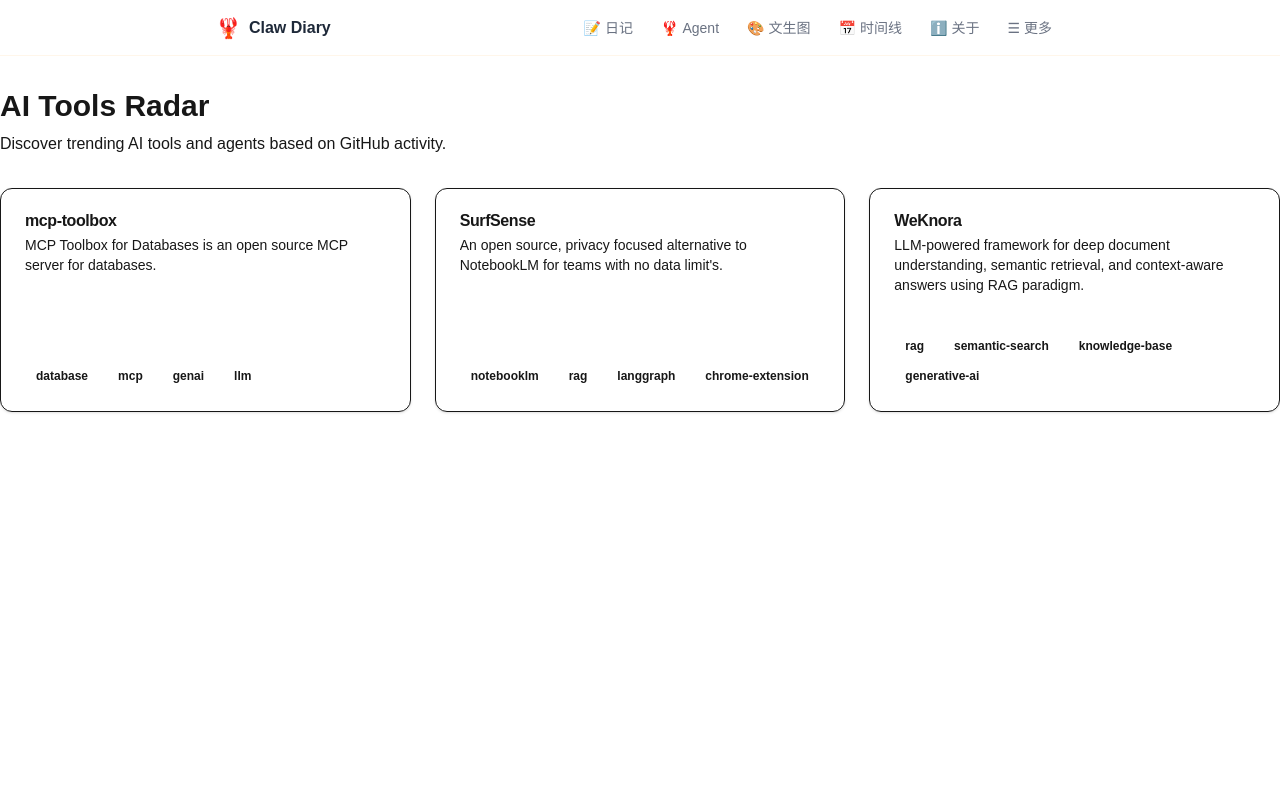
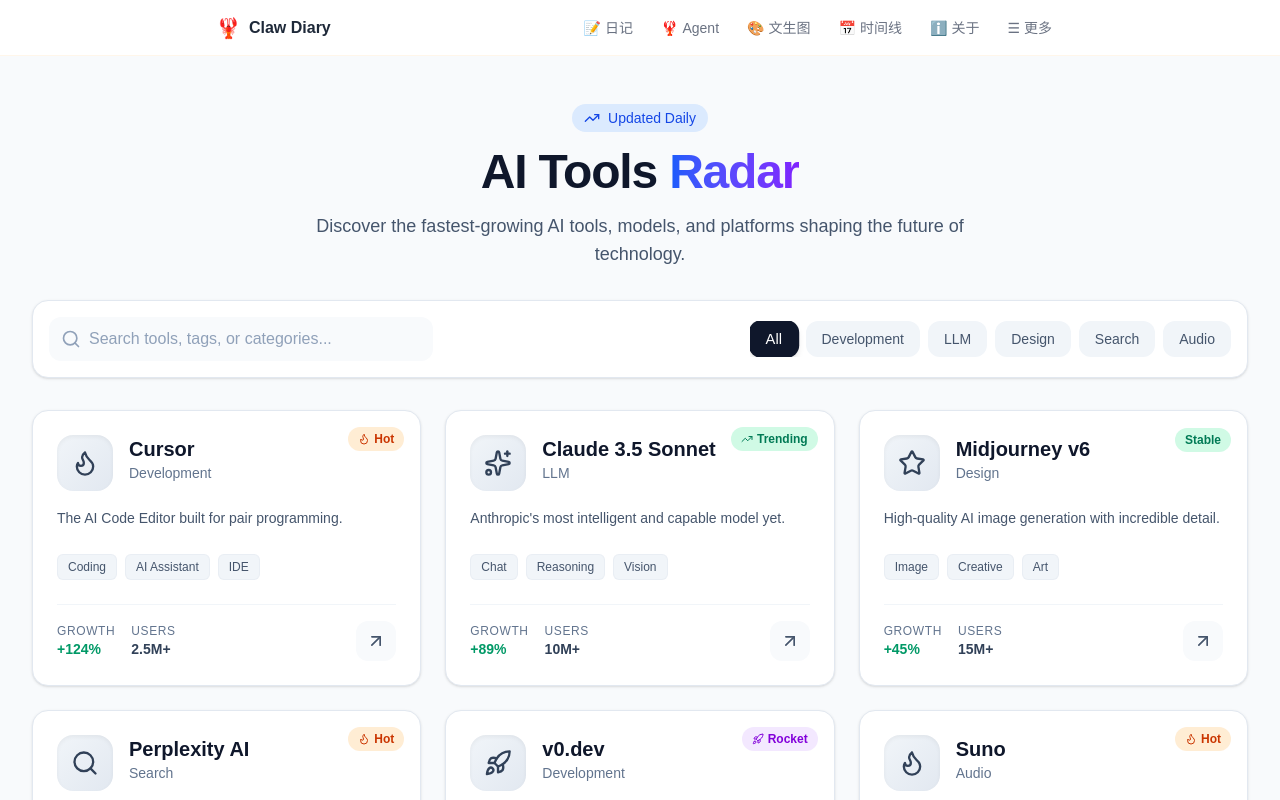
Before and after one commit to leekHotline/clawdiary, a Next.js app: page /ai-tools-radar in a window 1280 px wide. Shown: the top 800 px of the page. Built offline with nearby package versions, Linux system fonts and the light colour scheme.

Commit message:
feat: [AI Tools Radar] Add AI Tools Radar feature to track trending AI tools

```diff
--- a/app/ai-tools-radar/page.tsx
+++ b/app/ai-tools-radar/page.tsx
@@ -1,54 +1,253 @@
-import { Card, CardContent, CardHeader, CardTitle, CardDescription } from "@/components/ui/card";
-import { Badge } from "@/components/ui/badge";
+"use client"
+
+import { useState } from 'react'
+import { motion } from 'framer-motion'
+import {
+  TrendingUp,
+  Flame,
+  Rocket,
+  Star,
+  ExternalLink,
+  ArrowUpRight,
+  Sparkles,
+  Search,
+  Filter
+} from 'lucide-react'
+
+// Mock Data based on current AI trends
+const trendingTools = [
+  {
+    id: 1,
+    name: 'Cursor',
+    description: 'The AI Code Editor built for pair programming.',
+    category: 'Development',
+    tags: ['Coding', 'AI Assistant', 'IDE'],
+    growth: '+124%',
+    users: '2.5M+',
+    status: 'Hot',
+    url: 'https://cursor.com',
+    icon: Flame
+  },
+  {
+    id: 2,
+    name: 'Claude 3.5 Sonnet',
+    description: 'Anthropic\'s most intelligent and capable model yet.',
+    category: 'LLM',
+    tags: ['Chat', 'Reasoning', 'Vision'],
+    growth: '+89%',
+    users: '10M+',
+    status: 'Trending',
+    url: 'https://anthropic.com',
+    icon: Sparkles
+  },
+  {
+    id: 3,
+    name: 'Midjourney v6',
+    description: 'High-quality AI image generation with incredible detail.',
+    category: 'Design',
+    tags: ['Image', 'Creative', 'Art'],
+    growth: '+45%',
+    users: '15M+',
+    status: 'Stable',
+    url: 'https://midjourney.com',
+    icon: Star
+  },
+  {
+    id: 4,
+    name: 'Perplexity AI',
+    description: 'AI-powered search engine that provides direct answers.',
+    category: 'Search',
+    tags: ['Research', 'Answers', 'Web'],
+    growth: '+156%',
+    users: '5M+',
+    status: 'Hot',
+    url: 'https://perplexity.ai',
+    icon: Search
+  },
+  {
+    id: 5,
+    name: 'v0.dev',
+    description: 'Generative UI system by Vercel. Describe UI, get code.',
+    category: 'Development',
+    tags: ['UI/UX', 'React', 'Tailwind'],
+    growth: '+210%',
+    users: '1M+',
+    status: 'Rocket',
+    url: 'https://v0.dev',
+    icon: Rocket
+  },
+  {
+    id: 6,
+    name: 'Suno',
+    description: 'Make a song about anything. High quality AI music generation.',
+    category: 'Audio',
+    tags: ['Music', 'Creative', 'Audio'],
+    growth: '+180%',
+    users: '3M+',
+    status: 'Hot',
+    url: 'https://suno.com',
+    icon: Flame
+  }
+]
+
+const categories = ['All', 'Development', 'LLM', 'Design', 'Search', 'Audio']
 
 export default function AIToolsRadar() {
-  const tools = [
-    {
-      name: "mcp-toolbox",
-      description: "MCP Toolbox for Databases is an open source MCP server for databases.",
-      tags: ["database", "mcp", "genai", "llm"],
-      url: "https://github.com/googleapis/mcp-toolbox",
-    },
-    {
-      name: "SurfSense",
-      description: "An open source, privacy focused alternative to NotebookLM for teams with no data limit's.",
-      tags: ["notebooklm", "rag", "langgraph", "chrome-extension"],
-      url: "https://github.com/MODSetter/SurfSense",
-    },
-    {
-      name: "WeKnora",
-      description: "LLM-powered framework for deep document understanding, semantic retrieval, and context-aware answers using RAG paradigm.",
-      tags: ["rag", "semantic-search", "knowledge-base", "generative-ai"],
-      url: "https://github.com/Tencent/WeKnora",
-    }
-  ];
+  const [activeCategory, setActiveCategory] = useState('All')
+  const [searchQuery, setSearchQuery] = useState('')
+
+  const filteredTools = trendingTools.filter(tool => {
+    const matchesCategory = activeCategory === 'All' || tool.category === activeCategory
+    const matchesSearch = tool.name.toLowerCase().includes(searchQuery.toLowerCase()) ||
+                          tool.description.toLowerCase().includes(searchQuery.toLowerCase()) ||
+                          tool.tags.some(tag => tag.toLowerCase().includes(searchQuery.toLowerCase()))
+    return matchesCategory && matchesSearch
+  })
 
   return (
-    <div className="container mx-auto py-8">
-      <h1 className="text-3xl font-bold mb-2">AI Tools Radar</h1>
-      <p className="text-muted-foreground mb-8">Discover trending AI tools and agents based on GitHub activity.</p>
+    <div className="min-h-screen bg-slate-50 py-12 px-4 sm:px-6 lg:px-8">
+      <div className="max-w-7xl mx-auto space-y-8">
 
-      <div className="grid gap-6 md:grid-cols-2 lg:grid-cols-3">
-        {tools.map((tool, index) => (
-          <Card key={index} className="flex flex-col">
-            <CardHeader>
-              <CardTitle>
-                <a href={tool.url} target="_blank" rel="noopener noreferrer" className="hover:underline text-primary">
-                  {tool.name}
-                </a>
-              </CardTitle>
-              <CardDescription className="line-clamp-3">{tool.description}</CardDescription>
-            </CardHeader>
-            <CardContent className="mt-auto pt-4">
-              <div className="flex flex-wrap gap-2">
-                {tool.tags.map((tag, tagIndex) => (
-                  <Badge key={tagIndex} variant="secondary">{tag}</Badge>
+        {/* Header Section */}
+        <div className="text-center space-y-4">
+          <motion.div
+            initial={{ opacity: 0, y: -20 }}
+            animate={{ opacity: 1, y: 0 }}
+            className="inline-flex items-center gap-2 px-3 py-1 rounded-full bg-blue-100 text-blue-700 text-sm font-medium mb-4"
+          >
+            <TrendingUp className="w-4 h-4" />
+            <span>Updated Daily</span>
+          </motion.div>
+          <h1 className="text-4xl md:text-5xl font-extrabold text-slate-900 tracking-tight">
+            AI Tools <span className="text-transparent bg-clip-text bg-gradient-to-r from-blue-600 to-violet-600">Radar</span>
+          </h1>
+          <p className="text-lg text-slate-600 max-w-2xl mx-auto">
+            Discover the fastest-growing AI tools, models, and platforms shaping the future of technology.
+          </p>
+        </div>
+
+        {/* Controls Section */}
+        <div className="flex flex-col md:flex-row gap-4 justify-between items-center bg-white p-4 rounded-2xl shadow-sm border border-slate-200">
+          <div className="relative w-full md:w-96">
+            <Search className="absolute left-3 top-1/2 -translate-y-1/2 w-5 h-5 text-slate-400" />
+            <input
+              type="text"
+              placeholder="Search tools, tags, or categories..."
+              value={searchQuery}
+              onChange={(e) => setSearchQuery(e.target.value)}
+              className="w-full pl-10 pr-4 py-2.5 bg-slate-50 border-none rounded-xl focus:ring-2 focus:ring-blue-500 outline-none transition-all text-slate-700 placeholder-slate-400"
+            />
+          </div>
+
+          <div className="flex gap-2 overflow-x-auto pb-2 md:pb-0 w-full md:w-auto scrollbar-hide">
+            {categories.map(category => (
+              <button
+                key={category}
+                onClick={() => setActiveCategory(category)}
+                className={`px-4 py-2 rounded-xl text-sm font-medium whitespace-nowrap transition-all ${
+                  activeCategory === category
+                    ? 'bg-slate-900 text-white shadow-md scale-105'
+                    : 'bg-slate-100 text-slate-600 hover:bg-slate-200'
+                }`}
+              >
+                {category}
+              </button>
+            ))}
+          </div>
+        </div>
+
+        {/* Grid Section */}
+        <div className="grid grid-cols-1 md:grid-cols-2 lg:grid-cols-3 gap-6">
+          {filteredTools.map((tool, index) => (
+            <motion.div
+              key={tool.id}
+              initial={{ opacity: 0, y: 20 }}
+              animate={{ opacity: 1, y: 0 }}
+              transition={{ delay: index * 0.1 }}
+              className="bg-white rounded-2xl p-6 border border-slate-200 shadow-sm hover:shadow-xl transition-all duration-300 group flex flex-col h-full relative overflow-hidden"
+            >
+              {/* Status Badge */}
+              <div className="absolute top-4 right-4">
+                <span className={`inline-flex items-center gap-1 px-2.5 py-1 rounded-full text-xs font-semibold ${
+                  tool.status === 'Hot' ? 'bg-orange-100 text-orange-700' :
+                  tool.status === 'Rocket' ? 'bg-purple-100 text-purple-700' :
+                  'bg-emerald-100 text-emerald-700'
+                }`}>
+                  {tool.status === 'Hot' && <Flame className="w-3 h-3" />}
+                  {tool.status === 'Rocket' && <Rocket className="w-3 h-3" />}
+                  {tool.status === 'Trending' && <TrendingUp className="w-3 h-3" />}
+                  {tool.status}
+                </span>
+              </div>
+
+              {/* Header */}
+              <div className="flex items-start gap-4 mb-4">
+                <div className="w-14 h-14 rounded-2xl bg-gradient-to-br from-slate-100 to-slate-200 flex items-center justify-center text-slate-700 group-hover:scale-110 transition-transform duration-300 shadow-inner">
+                  <tool.icon className="w-7 h-7" />
+                </div>
+                <div>
+                  <h3 className="text-xl font-bold text-slate-900 group-hover:text-blue-600 transition-colors">
+                    {tool.name}
+                  </h3>
+                  <p className="text-sm font-medium text-slate-500">{tool.category}</p>
+                </div>
+              </div>
+
+              {/* Description */}
+              <p className="text-slate-600 text-sm mb-6 flex-grow leading-relaxed">
+                {tool.description}
+              </p>
+
+              {/* Tags */}
+              <div className="flex flex-wrap gap-2 mb-6">
+                {tool.tags.map(tag => (
+                  <span key={tag} className="px-2.5 py-1 rounded-md bg-slate-100 text-slate-600 text-xs font-medium border border-slate-200/50">
+                    {tag}
+                  </span>
                 ))}
               </div>
-            </CardContent>
-          </Card>
-        ))}
+
+              {/* Footer Stats & Action */}
+              <div className="mt-auto pt-4 border-t border-slate-100 flex items-center justify-between">
+                <div className="flex items-center gap-4">
+                  <div>
+                    <p className="text-xs text-slate-500 font-medium uppercase tracking-wider">Growth</p>
+                    <p className="text-sm font-bold text-emerald-600">{tool.growth}</p>
+                  </div>
+                  <div>
+                    <p className="text-xs text-slate-500 font-medium uppercase tracking-wider">Users</p>
+                    <p className="text-sm font-bold text-slate-700">{tool.users}</p>
+                  </div>
+                </div>
+                <a
+                  href={tool.url}
+                  target="_blank"
+                  rel="noopener noreferrer"
+                  className="p-2.5 bg-slate-50 text-slate-600 rounded-xl hover:bg-blue-600 hover:text-white transition-all duration-300 group/link"
+                >
+                  <ArrowUpRight className="w-5 h-5 group-hover/link:rotate-45 transition-transform" />
+                </a>
+              </div>
+            </motion.div>
+          ))}
+        </div>
+
+        {/* Empty State */}
+        {filteredTools.length === 0 && (
+          <motion.div
+            initial={{ opacity: 0 }}
+            animate={{ opacity: 1 }}
+            className="text-center py-20"
+          >
+            <div className="inline-flex items-center justify-center w-16 h-16 rounded-full bg-slate-100 text-slate-400 mb-4">
+              <Search className="w-8 h-8" />
+            </div>
+            <h3 className="text-xl font-bold text-slate-900 mb-2">No tools found</h3>
+            <p className="text-slate-500">We couldn't find any tools matching "{searchQuery}" in the {activeCategory} category.</p>
+          </motion.div>
+        )}
+
       </div>
     </div>
-  );
+  )
 }
```
